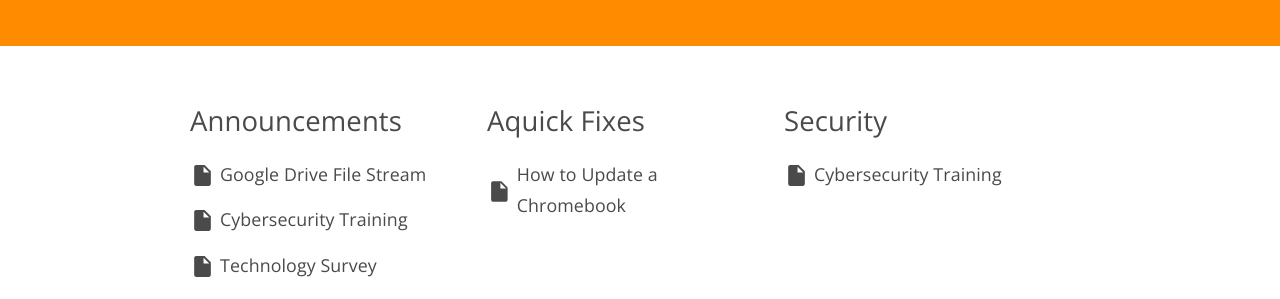
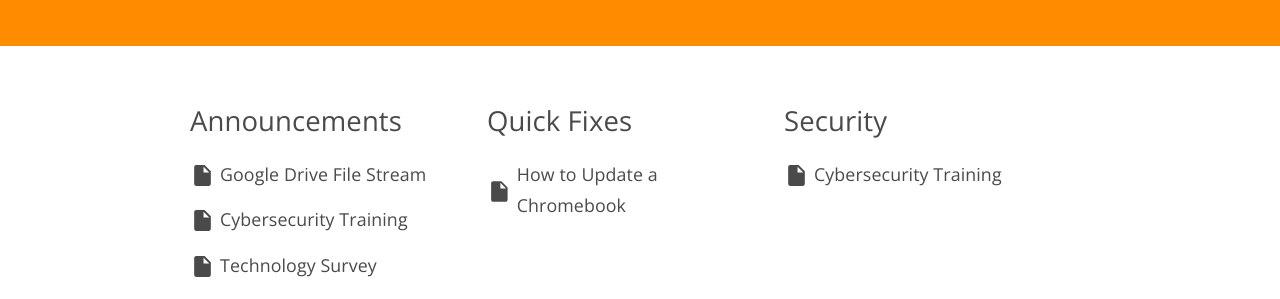
Before and after one commit to Agawam-IT/tech.agawamed.org, a Jekyll site: the page built from index.html, in a window 1280 px wide. Shown: the part 357-656 px from the top of the page. Built offline with Jekyll 4.4.1, drawn with Linux system fonts in a browser that asks for light colours; nearby versions of some CDN libraries; a script that is not in the unit is left out.

Commit message:
Update 2020-02-18-Manually_Update_Chromebook.md

```diff
--- a/_posts/2020-02-18-Manually_Update_Chromebook.md
+++ b/_posts/2020-02-18-Manually_Update_Chromebook.md
@@ -5,7 +5,7 @@ description:
 published: true
 type: Document
 categories:
-  - "aquick fixes"
+  - "quick fixes"
 ---
 Posted by Edward Jacques on February 18, 2020
 
```
